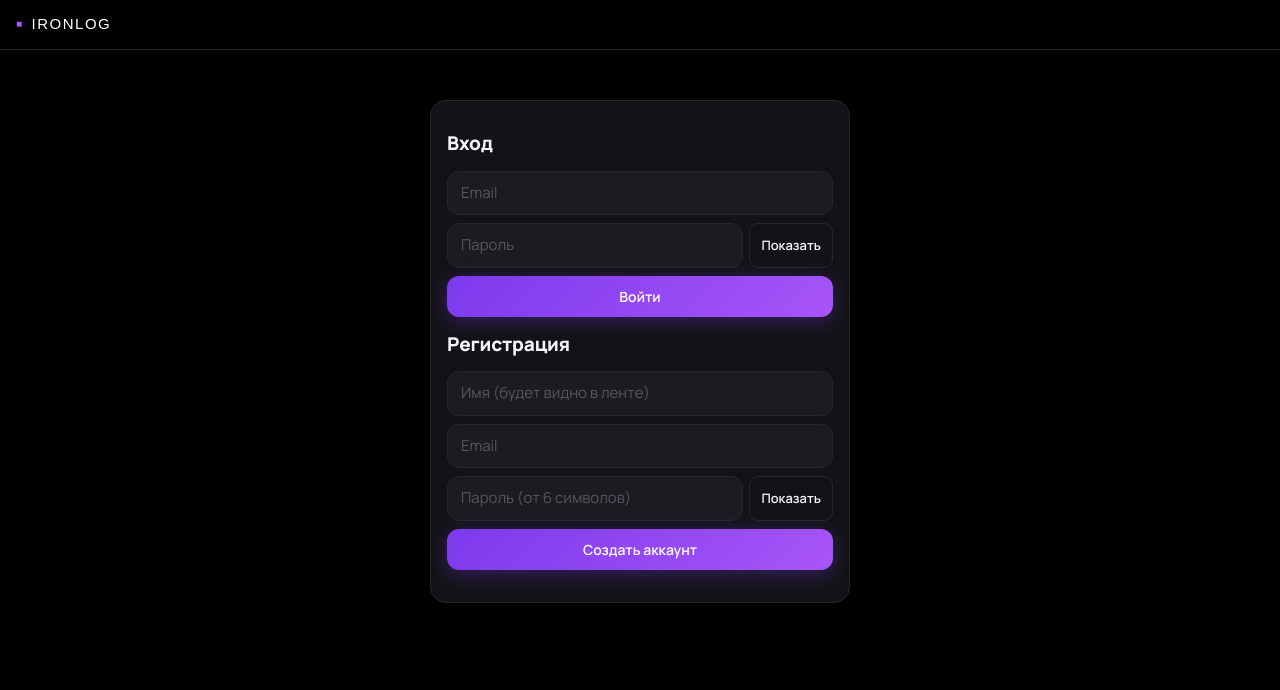
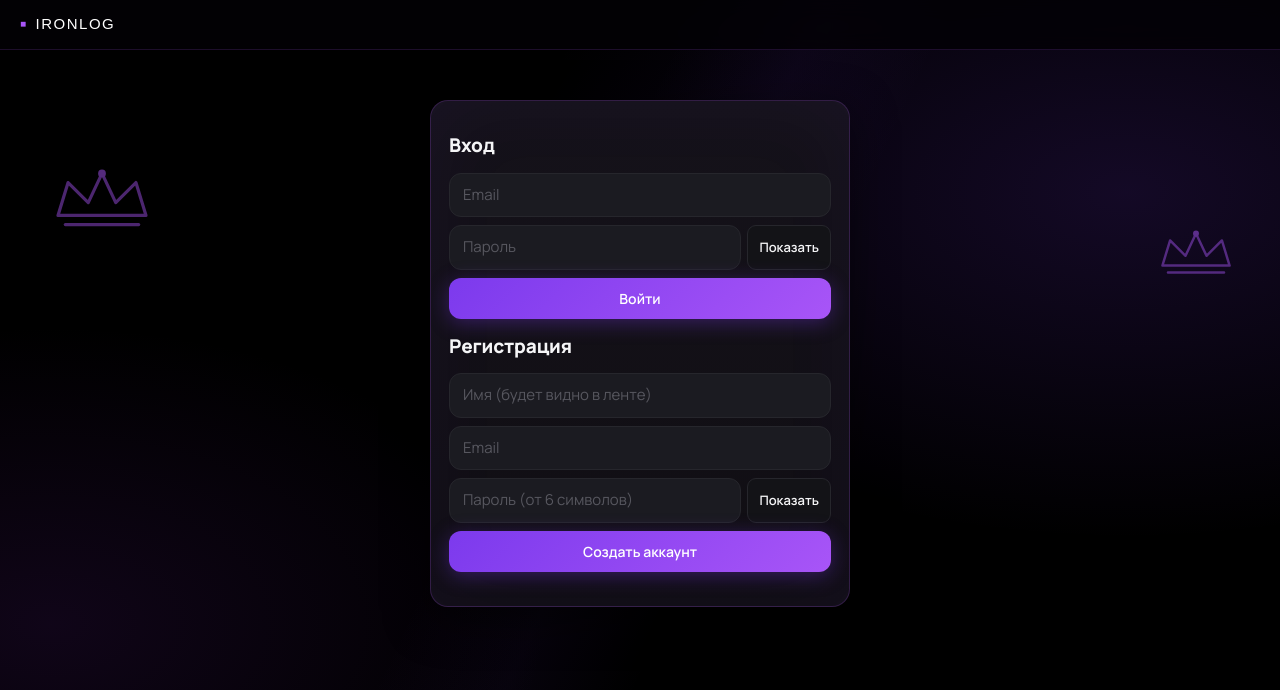
Before and after one commit to salgqqw-rg/training-diary, a Next.js app: page /login in a window 1280 px wide. Shown: the top 690 px of the page. Built offline with nearby package versions, Linux system fonts and the light colour scheme; no server answers; a web font is replaced by a local one.

Commit message:
Extend Athlete design to all pages: purple glow background with crown ornaments, glowing card borders, wider layout, h1 accent underline, dark native inputs

```diff
--- a/src/app/globals.css
+++ b/src/app/globals.css
@@ -11,13 +11,14 @@
   --card2: #1b1b21;
   --text: #f5f5f7;
   --muted: #8e8e99;
-  --acc: #7c3aed;            /* фиолетовый как в макете */
+  --acc: #7c3aed;            /* фиолетовый */
   --acc-2: #a855f7;          /* второй конец градиента */
   --acc-soft: #c4b5fd;       /* светло-фиолетовый для ссылок */
   --blue: #3b82f6;           /* синий акцент (питание и т.п.) */
   --green: #34d399;
   --line: #26262c;
   --danger: #fb7185;
+  color-scheme: dark;        /* нативные поля (дата, файл) в тёмной палитре */
 }
 
 * { box-sizing: border-box; }
@@ -39,12 +40,41 @@ body {
   -webkit-font-smoothing: antialiased;
 }
 
+/* Декоративный фон: фиолетовые свечения и «волны» по краям, как на арте */
+body::before {
+  content: ""; position: fixed; inset: 0; z-index: -2; pointer-events: none;
+  background:
+    radial-gradient(1000px 560px at 88% 24%, rgba(124, 58, 237, .16), transparent 62%),
+    radial-gradient(800px 480px at 4% 78%, rgba(88, 28, 135, .18), transparent 62%),
+    radial-gradient(620px 340px at 46% 118%, rgba(124, 58, 237, .12), transparent 72%),
+    linear-gradient(115deg, transparent 42%, rgba(124, 58, 237, .05) 50%, transparent 58%);
+}
+
+/* Короны-орнаменты по сторонам */
+body::after {
+  content: ""; position: fixed; inset: 0; z-index: -1; pointer-events: none; opacity: .5;
+  background:
+    url("/crown.svg") no-repeat 4% 22% / 110px,
+    url("/crown.svg") no-repeat 96.5% 30% / 84px;
+}
+@media (max-width: 900px) {
+  body::after { opacity: .22; background: url("/crown.svg") no-repeat 90% 3% / 64px; }
+}
+
 h1, h2, h3 {
   font-weight: 800;
   letter-spacing: -0.01em;
   line-height: 1.2;
 }
-main h1 { font-size: 27px; margin: 8px 0 16px; }
+main h1 {
+  font-size: 30px; margin: 8px 0 18px; display: inline-block;
+}
+main h1::after {
+  content: ""; display: block; height: 3px; width: 82px; margin-top: 7px;
+  border-radius: 3px;
+  background: linear-gradient(90deg, var(--acc), var(--acc-2));
+  box-shadow: 0 0 14px rgba(168, 85, 247, .55);
+}
 h2 { font-size: 19px; }
 h3 { font-size: 16px; }
 
@@ -87,9 +117,9 @@ th { font-size: 12px; color: var(--muted); font-weight: 600; }
 /* ============ Шапка ============ */
 .topbar {
   display: flex; justify-content: space-between; align-items: center; flex-wrap: wrap;
-  gap: 10px; padding: 13px 16px;
-  background: rgba(2, 2, 4, .85); backdrop-filter: blur(10px);
-  border-bottom: 1px solid var(--line);
+  gap: 10px; padding: 13px 20px;
+  background: rgba(3, 2, 6, .82); backdrop-filter: blur(10px);
+  border-bottom: 1px solid rgba(168, 85, 247, .16);
   position: sticky; top: 0; z-index: 10;
 }
 .logo, .topbar b {
@@ -105,12 +135,15 @@ th { font-size: 12px; color: var(--muted); font-weight: 600; }
 }
 .topbar nav a:hover { color: #fff; }
 
-main { max-width: 900px; margin: 0 auto; padding: 18px 16px 32px; }
+main { max-width: 1180px; margin: 0 auto; padding: 18px 20px 40px; }
 
 /* ============ Карточки / сетки ============ */
 .card {
-  background: var(--card);
-  border: 1px solid var(--line); border-radius: 16px; padding: 16px; margin-bottom: 12px;
+  background: linear-gradient(180deg, #15121a 0%, #100e13 100%);
+  border: 1px solid rgba(168, 85, 247, .22);
+  border-radius: 18px;
+  box-shadow: 0 12px 44px rgba(0, 0, 0, .5), inset 0 0 80px rgba(124, 58, 237, .05);
+  padding: 18px; margin-bottom: 14px;
 }
 .narrow { max-width: 420px; margin: 32px auto; }
 .row { display: flex; gap: 8px; flex-wrap: wrap; align-items: center; }
@@ -146,7 +179,8 @@ label input { margin-top: 5px; width: 100%; }
 .m-group-label { font-size: 11.5px; font-weight: 700; letter-spacing: .05em; color: var(--acc-soft); margin: 4px 0 6px; }
 .m-grid { display: grid; grid-template-columns: repeat(auto-fill, minmax(118px, 1fr)); gap: 8px; }
 .m-chip {
-  background: var(--card2); border: 1px solid var(--line); border-radius: 12px;
+  background: rgba(27, 27, 33, .8); border: 1px solid rgba(168, 85, 247, .16);
+  border-radius: 12px;
   padding: 8px 11px; min-height: 58px; display: flex; flex-direction: column; justify-content: space-between;
 }
 .m-chip .m-label { font-size: 11.5px; color: var(--muted); font-weight: 600; }
```
Also changed, not shown: public/crown.svg (added).
